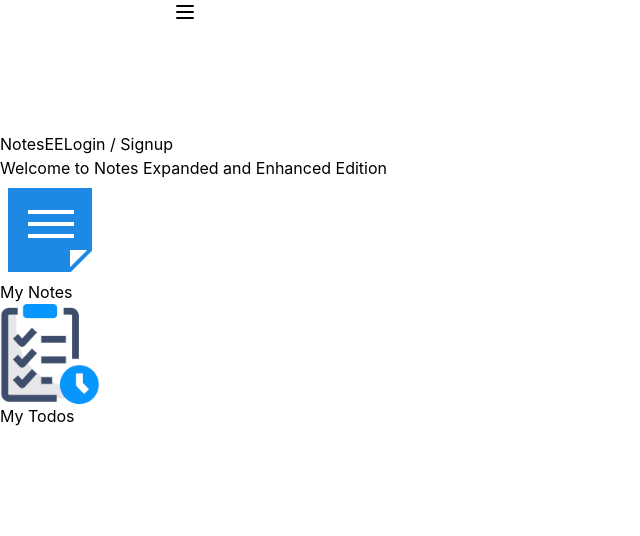
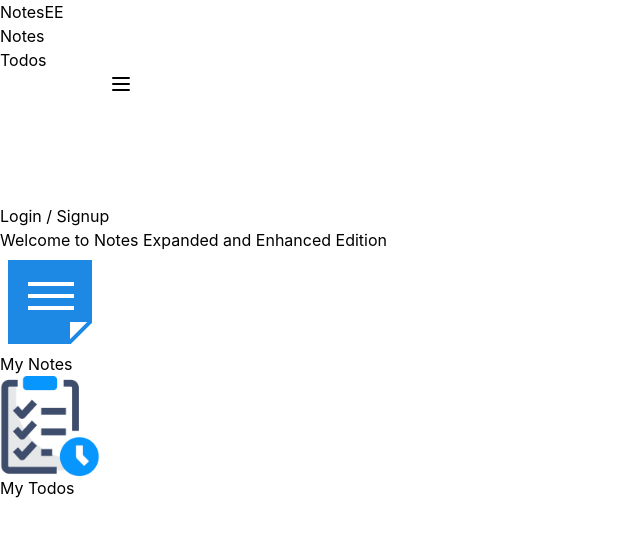
Before and after one commit to ErfanMojibi/KeepE-E-Front, a React (Create React App) app: page / in a window 1280 px wide. Shown: the top 536 px of the page, without its empty margins (0-640 px from the left). Built offline with nearby package versions, Linux system fonts and the light colour scheme; what @material-tailwind/react would draw is missing.

Commit message:
edit navbar

```diff
--- a/src/components/MyNavbar.jsx
+++ b/src/components/MyNavbar.jsx
@@ -88,14 +88,30 @@ export default function MyNavbar() {
     return (
         <Navbar className="mx-auto max-w-screen-xl py-2 px-4 lg:px-8 lg:py-4">
             <div className="container mx-auto flex items-center justify-between text-blue-gray-900">
-                <Typography
-                    as="a"
-                    onClick={()=>navigate('/')}
-                    variant="small"
-                    className="mr-4 cursor-pointer py-1.5 font-normal"
-                >
-                    <span>NotesEE</span>
-                </Typography>
+                <div className="flex flex-row items-center">
+                    <Typography
+                        as="a"
+                        onClick={() => navigate('/')}
+                        variant="h5"
+                        className="mr-4 cursor-pointer py-1.5 text-bold"
+                    >
+                        <span>NotesEE</span>
+                    </Typography>
+                    <Typography
+                        variant="Button"
+                        onClick={() => navigate('/notes')}
+                        className="mr-4 cursor-pointer py-1.5 font-normal"
+                    >
+                        <span>Notes</span>
+                    </Typography>
+                    <Typography
+                        variant="Button"
+                        onClick={() => navigate('/todos')}
+                        className="mr-4 cursor-pointer py-1.5 font-normal"
+                    >
+                        <span>Todos</span>
+                    </Typography>
+                </div>
                 {/* <div className="hidden lg:block">{navList}</div> */}
                 {isLoggedIn ? <div><span className="font-bold m-4">{username}</span><Button onClick={handleLogout}
                                                                                             variant="gradient" size="sm"
--- a/src/index.css
+++ b/src/index.css
@@ -16,7 +16,7 @@ code {
 }
 
 .note {
-    background-color: #fef68a;
+    background-color: #81D4FA;
     border-radius: 10px;
     padding: 1rem;
     min-height: 150px;
```
